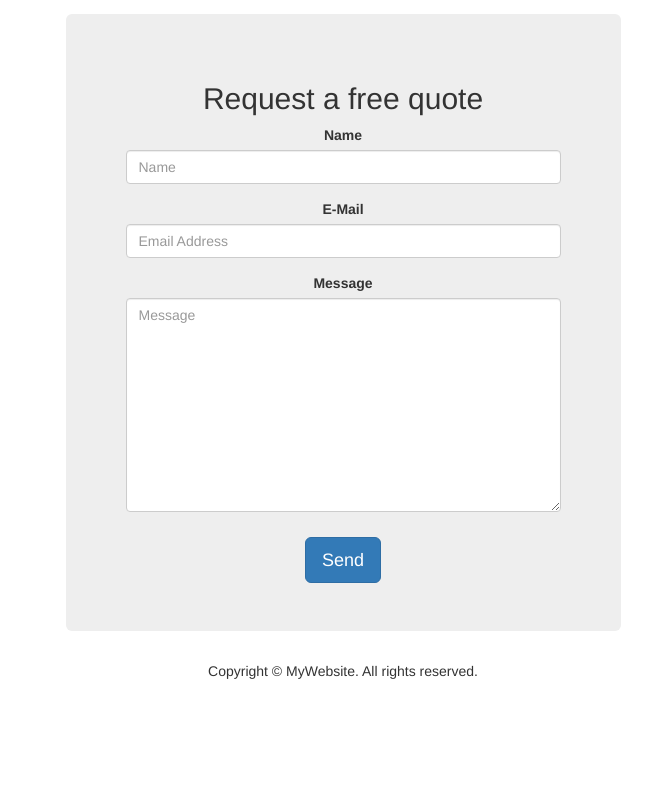
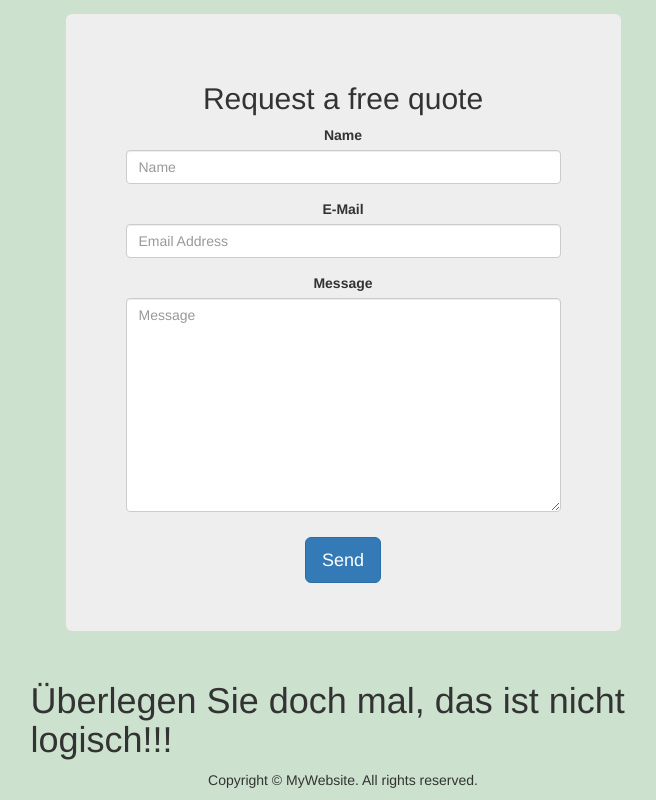
Before and after one commit to uemit24/test, a plain HTML site: page index.html in a window 1280 px wide. Shown: the part 2277-3077 px from the top of the page, without its empty margins (297-953 px from the left). Before the commit the page ends 2968 px from the top, so only its background shows below. Drawn offline with Linux system fonts and the light colour scheme.

Commit message:
index mit überlegen sie doch mal box

```diff
--- a/index.html
+++ b/index.html
@@ -16,7 +16,7 @@
       <script src="https://oss.maxcdn.com/respond/1.4.2/respond.min.js"></script>
     <![endif]-->
 </head>
-<body>
+<body style="background: #CCE2CE">
 <nav class="navbar navbar-default">
   <div class="container-fluid">
     <!-- Brand and toggle get grouped for better mobile display -->
@@ -226,6 +226,9 @@
     </div>
   </div>
 </div>
+	<div class="row">
+	<div class="col-md-6 col-md-offset-3"><h1>Überlegen Sie doch mal, das ist nicht logisch!!!</h1></div>
+	</div>
 <footer class="text-center">
   <div class="container">
     <div class="row">
```
